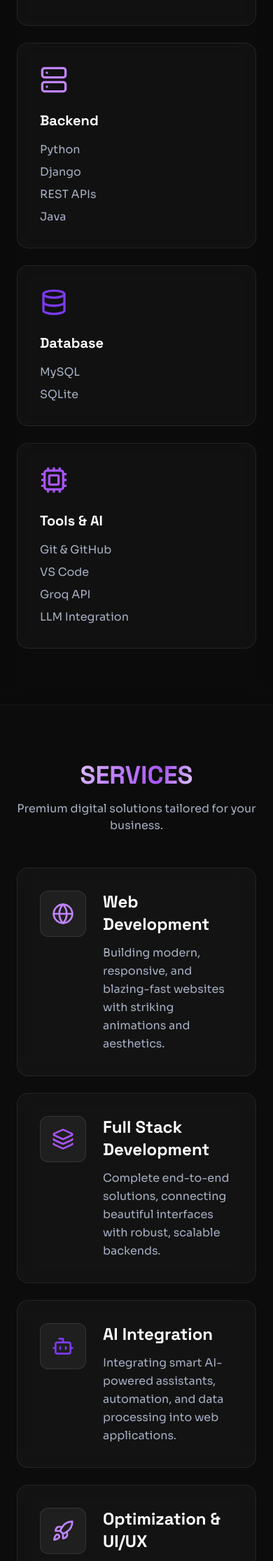
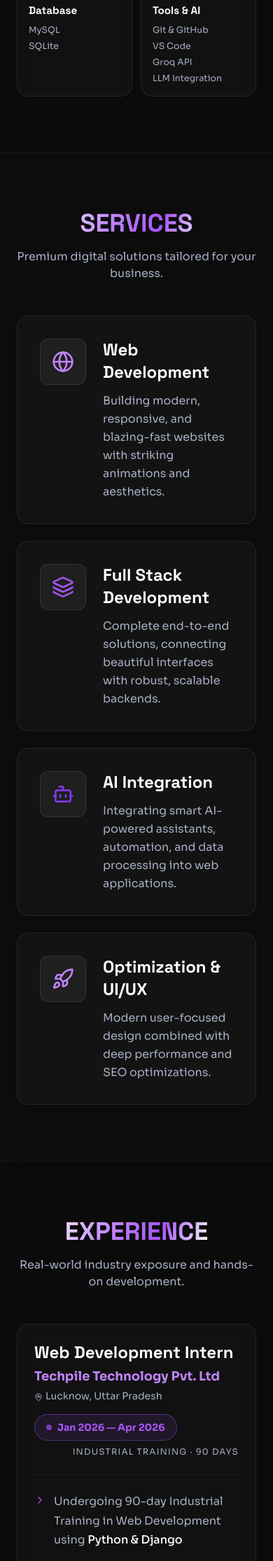
Before and after one commit to prajjwaldixit96-dev/prajjwal-portfolio, a Django app: page / in a window 390 px wide. Shown: the part 2280-4511 px from the top of the page at 70% size. Run offline with Django 5.2, Linux system fonts and the light colour scheme; data comes from the database, SQL or seed files in the repository; some libraries are stand-ins or nearby versions.

Commit message:
responsive

```diff
--- a/templates/index.html
+++ b/templates/index.html
@@ -73,6 +73,91 @@
     @media (prefers-reduced-motion: reduce) {
       .marquee-track { animation: none; }
     }
+
+    /* ===== MOBILE FIXES ===== */
+    /* Fix experience list items text wrapping */
+    .exp-list-item {
+      display: flex;
+      gap: 12px;
+      align-items: flex-start;
+      color: #A7B0C4;
+      font-weight: 300;
+      line-height: 1.7;
+    }
+    .exp-list-item .icon-wrap {
+      flex-shrink: 0;
+      margin-top: 4px;
+      color: #A855F7;
+    }
+    .exp-list-item .item-text {
+      flex: 1;
+      min-width: 0;
+    }
+    .exp-list-item .item-text .highlight {
+      color: #ffffff;
+      font-weight: 500;
+    }
+
+    /* Skills grid mobile: 2x2 */
+    .skills-grid {
+      display: grid;
+      grid-template-columns: repeat(2, 1fr);
+      gap: 12px;
+    }
+    @media (min-width: 1024px) {
+      .skills-grid {
+        grid-template-columns: repeat(4, 1fr);
+        gap: 24px;
+      }
+    }
+
+    /* Skill card mobile padding reduced */
+    .skill-card {
+      padding: 16px;
+    }
+    @media (min-width: 768px) {
+      .skill-card {
+        padding: 32px;
+      }
+    }
+
+    /* Skill card icon mobile size */
+    .skill-icon {
+      width: 28px;
+      height: 28px;
+      margin-bottom: 12px;
+    }
+    @media (min-width: 768px) {
+      .skill-icon {
+        width: 40px;
+        height: 40px;
+        margin-bottom: 24px;
+      }
+    }
+
+    /* Skill card heading mobile */
+    .skill-heading {
+      font-size: 0.95rem;
+      margin-bottom: 8px;
+    }
+    @media (min-width: 768px) {
+      .skill-heading {
+        font-size: 1.25rem;
+        margin-bottom: 16px;
+      }
+    }
+
+    /* Skill list items mobile */
+    .skill-list li {
+      font-size: 0.78rem;
+      margin-bottom: 4px;
+    }
+    @media (min-width: 768px) {
+      .skill-list li {
+        font-size: 0.875rem;
+        margin-bottom: 8px;
+      }
+    }
   </style>
 </head>
 <body class="loading text-white">
@@ -109,6 +194,7 @@
       <a href="#contact" class="mobile-nav-link btn btn-primary justify-center w-full mt-4 magnetic">Let's Talk</a>
     </div>
   </nav>
+
   <section class="relative min-h-screen flex items-center pt-20 overflow-hidden" id="hero">
     <div class="relative z-10 w-full max-w-7xl mx-auto px-6">
       <div class="max-w-4xl">
@@ -128,9 +214,11 @@
       </div>
     </div>
   </section>
+
   <section class="py-10 border-y border-white/5 bg-[#0C0C0C]/50 backdrop-blur-sm">
     <div class="marquee-container"><div class="marquee-track" id="marquee-track"></div></div>
   </section>
+
   <section id="about" class="py-20 md:py-32 relative bg-transparent">
     <div class="max-w-7xl mx-auto px-6">
       <div class="grid lg:grid-cols-2 gap-10 lg:gap-16 items-center">
@@ -155,20 +243,58 @@
       </div>
     </div>
   </section>
+
+  <!-- SKILLS SECTION — Fixed 2x2 grid on mobile -->
   <section id="skills" class="py-20 md:py-32 border-y border-white/5 relative bg-[#0C0C0C]/40 backdrop-blur-md">
     <div class="max-w-7xl mx-auto px-6">
       <div class="text-center mb-12 md:mb-20 reveal-up">
         <h2 class="font-display font-black text-4xl md:text-5xl uppercase metal-text mb-4">Core Skills</h2>
         <p class="text-textMuted max-w-2xl mx-auto">Mastery across the modern full-stack spectrum.</p>
       </div>
-      <div class="grid sm:grid-cols-2 lg:grid-cols-4 gap-6">
-        <div class="glass-card p-8 reveal-up tilt"><i data-lucide="layout" class="w-10 h-10 text-accentCyan mb-6"></i><h3 class="font-bold text-xl mb-4 font-display">Frontend</h3><ul class="space-y-2 text-textMuted font-light"><li>HTML5 / CSS3</li><li>JavaScript (ES6+)</li><li>Bootstrap 5</li><li>Tailwind CSS</li></ul></div>
-        <div class="glass-card p-8 reveal-up tilt" style="transition-delay:0.1s"><i data-lucide="server" class="w-10 h-10 text-accentMint mb-6"></i><h3 class="font-bold text-xl mb-4 font-display">Backend</h3><ul class="space-y-2 text-textMuted font-light"><li>Python</li><li>Django</li><li>REST APIs</li><li>Java</li></ul></div>
-        <div class="glass-card p-8 reveal-up tilt" style="transition-delay:0.2s"><i data-lucide="database" class="w-10 h-10 text-accentRose mb-6"></i><h3 class="font-bold text-xl mb-4 font-display">Database</h3><ul class="space-y-2 text-textMuted font-light"><li>MySQL</li><li>SQLite</li></ul></div>
-        <div class="glass-card p-8 reveal-up tilt" style="transition-delay:0.3s"><i data-lucide="cpu" class="w-10 h-10 text-accentCyan mb-6"></i><h3 class="font-bold text-xl mb-4 font-display">Tools & AI</h3><ul class="space-y-2 text-textMuted font-light"><li>Git & GitHub</li><li>VS Code</li><li>Groq API</li><li>LLM Integration</li></ul></div>
+      <!-- 2 cols on mobile, 4 cols on desktop -->
+      <div class="skills-grid">
+        <div class="glass-card skill-card reveal-up tilt">
+          <i data-lucide="layout" class="skill-icon text-accentCyan"></i>
+          <h3 class="font-bold skill-heading font-display">Frontend</h3>
+          <ul class="skill-list space-y-1 text-textMuted font-light">
+            <li>HTML5 / CSS3</li>
+            <li>JavaScript (ES6+)</li>
+            <li>Bootstrap 5</li>
+            <li>Tailwind CSS</li>
+          </ul>
+        </div>
+        <div class="glass-card skill-card reveal-up tilt" style="transition-delay:0.1s">
+          <i data-lucide="server" class="skill-icon text-accentMint"></i>
+          <h3 class="font-bold skill-heading font-display">Backend</h3>
+          <ul class="skill-list space-y-1 text-textMuted font-light">
+            <li>Python</li>
+            <li>Django</li>
+            <li>REST APIs</li>
+            <li>Java</li>
+          </ul>
+        </div>
+        <div class="glass-card skill-card reveal-up tilt" style="transition-delay:0.2s">
+          <i data-lucide="database" class="skill-icon text-accentRose"></i>
+          <h3 class="font-bold skill-heading font-display">Database</h3>
+          <ul class="skill-list space-y-1 text-textMuted font-light">
+            <li>MySQL</li>
+            <li>SQLite</li>
+          </ul>
+        </div>
+        <div class="glass-card skill-card reveal-up tilt" style="transition-delay:0.3s">
+          <i data-lucide="cpu" class="skill-icon text-accentCyan"></i>
+          <h3 class="font-bold skill-heading font-display">Tools & AI</h3>
+          <ul class="skill-list space-y-1 text-textMuted font-light">
+            <li>Git & GitHub</li>
+            <li>VS Code</li>
+            <li>Groq API</li>
+            <li>LLM Integration</li>
+          </ul>
+        </div>
       </div>
     </div>
   </section>
+
   <section id="services" class="py-20 md:py-32 relative bg-transparent">
     <div class="max-w-7xl mx-auto px-6">
       <div class="text-center mb-12 md:mb-20 reveal-up">
@@ -184,7 +310,7 @@
     </div>
   </section>
 
-  <!-- EXPERIENCE SECTION -->
+  <!-- EXPERIENCE SECTION — Fixed mobile text wrapping -->
   <section id="experience" class="py-20 md:py-32 border-y border-white/5 relative bg-[#0C0C0C]/40 backdrop-blur-md">
     <div class="max-w-4xl mx-auto px-6">
       <div class="text-center mb-12 md:mb-20 reveal-up">
@@ -207,13 +333,31 @@
           </div>
         </div>
         <div class="w-full h-px bg-white/5 mb-6"></div>
+
+        <!-- FIXED: Each li now wraps text properly on mobile -->
         <ul class="space-y-4">
-          <li class="flex gap-3 text-textMuted font-light leading-relaxed"><span class="text-accentCyan mt-1 flex-shrink-0"><i data-lucide="chevron-right" class="w-4 h-4"></i></span>Undergoing 90-day Industrial Training in Web Development using <span class="text-white font-medium mx-1">Python & Django</span></li>
-          <li class="flex gap-3 text-textMuted font-light leading-relaxed"><span class="text-accentCyan mt-1 flex-shrink-0"><i data-lucide="chevron-right" class="w-4 h-4"></i></span>Working on both <span class="text-white font-medium mx-1">frontend and backend</span> development tasks in a professional environment</li>
-          <li class="flex gap-3 text-textMuted font-light leading-relaxed"><span class="text-accentCyan mt-1 flex-shrink-0"><i data-lucide="chevron-right" class="w-4 h-4"></i></span>Implementing <span class="text-white font-medium mx-1">CRUD operations, authentication, and database integration</span> on real projects</li>
-          <li class="flex gap-3 text-textMuted font-light leading-relaxed"><span class="text-accentCyan mt-1 flex-shrink-0"><i data-lucide="chevron-right" class="w-4 h-4"></i></span>Gaining hands-on experience in <span class="text-white font-medium mx-1">real-world project development</span> and deployment workflows</li>
-          <li class="flex gap-3 text-textMuted font-light leading-relaxed"><span class="text-accentCyan mt-1 flex-shrink-0"><i data-lucide="chevron-right" class="w-4 h-4"></i></span>Following <span class="text-white font-medium mx-1">industry coding practices</span> and structured development workflows</li>
+          <li class="exp-list-item">
+            <span class="icon-wrap"><i data-lucide="chevron-right" class="w-4 h-4"></i></span>
+            <span class="item-text">Undergoing 90-day Industrial Training in Web Development using <span class="highlight">Python & Django</span></span>
+          </li>
+          <li class="exp-list-item">
+            <span class="icon-wrap"><i data-lucide="chevron-right" class="w-4 h-4"></i></span>
+            <span class="item-text">Working on both <span class="highlight">frontend and backend</span> development tasks in a professional environment</span>
+          </li>
+          <li class="exp-list-item">
+            <span class="icon-wrap"><i data-lucide="chevron-right" class="w-4 h-4"></i></span>
+            <span class="item-text">Implementing <span class="highlight">CRUD operations, authentication, and database integration</span> on real projects</span>
+          </li>
+          <li class="exp-list-item">
+            <span class="icon-wrap"><i data-lucide="chevron-right" class="w-4 h-4"></i></span>
+            <span class="item-text">Gaining hands-on experience in <span class="highlight">real-world project development</span> and deployment workflows</span>
+          </li>
+          <li class="exp-list-item">
+            <span class="icon-wrap"><i data-lucide="chevron-right" class="w-4 h-4"></i></span>
+            <span class="item-text">Following <span class="highlight">industry coding practices</span> and structured development workflows</span>
+          </li>
         </ul>
+
         <div class="flex flex-wrap gap-2 mt-8">
           <span class="px-3 py-1 bg-white/5 rounded-full text-xs text-textMuted border border-white/10">Python</span>
           <span class="px-3 py-1 bg-white/5 rounded-full text-xs text-textMuted border border-white/10">Django</span>
@@ -486,7 +630,6 @@
         }});
       });
 
-      // ✅ FIXED: Sirf scale down hoga, opacity poori rahegi - overlap readable
       const projects = gsap.utils.toArray('.project-card');
       projects.forEach((proj, i) => {
         if (i < projects.length - 1) {
```
